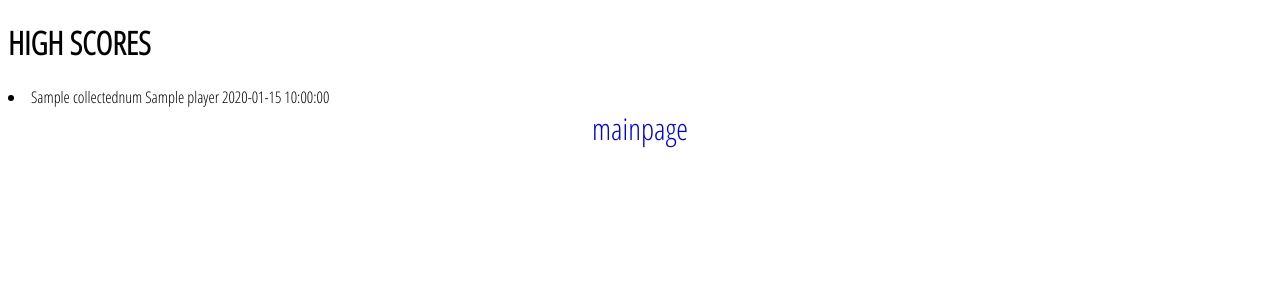
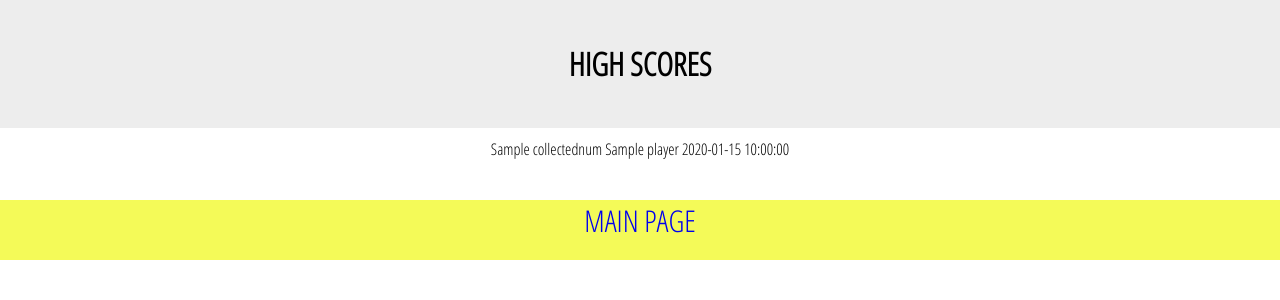
Before and after one commit to BonNgyn/wateriswet, a Python web app: template templates/highscore.html in a window 1280 px wide. Shown: the top 300 px of the page. Run offline with Jinja, Linux system fonts and the light colour scheme; the template is opened without the code that fills it: most values are stand-ins (such as "Sample title", 1, 10 or a date in 2020); some libraries are stand-ins or nearby versions.

Commit message:
WE DONE. YASSSS

```diff
--- a/stylesheets/footer.css
+++ b/stylesheets/footer.css
@@ -3,38 +3,65 @@ a:link {
 	text-decoration: none;
 }
 
-
 a:visited {
 	text-decoration: none;
 	color: black;
 }
+
 /*css for about us*/
 body{
 	font-family: 'Open Sans Condensed', sans-serif;
+	height: 100%
+	padding: 0;
+	margin: 0;
 }
 
-/*.group_1{
-  width: 200px;
-  -webkit-transform: rotate(90deg);
-}*/
+#mainpage_about {
+   text-align: center;
+    font-size: 30px;
+    margin-top: 50px;
+    margin-bottom: 50px;
+	font-family: 'Open Sans Condensed', sans-serif;
+}
+
+h1{
+	text-align: center;
+	font-family: 'Open Sans Condensed', sans-serif;
+	margin-top: 300px;
+}
+
+#high {
+	text-align: center;
+	font-family: 'Open Sans Condensed', sans-serif;
+	padding: 1%;
+	font-size: 2em;
+}
+
+li {
+	text-align: center;
+	list-style-type: none;
+	padding-top: 10px;
+	/*padding-bottom: 10px;*/
+}
 .group {
-  background-image: url("../images/group_2.jpg");
+	/*background-image: url("../images/group_2.jpg");*/
 	background-repeat: no-repeat;
 	height: 100vh;
 	background-size: cover;
-  word-wrap: break-word;
 	text-align: center;
-  }
-
-.teamname{
-    padding: 50px;
-    color: white;
-    font-size: 50px;
+	background-color: black;
 }
 
 .group_2{
 	height: 100%;
 
+/*background-color: black;*/
+/*background-image: url("../images/group_2.jpg");*/
+}
+.teamname{
+	margin-top: -400px;
+	color: white;
+	font-size: 70px;
 }
 
 .bios{
@@ -64,30 +91,71 @@ body{
 	font-size: 20px;
 }
 
+.thanks{
+	font-size: 40px;
+	text-align: center;
+}
 
+.thanksmessage{
+	font-size: 25px;
+	text-align: center;
+}
 
 /*instruct html css*/
 .instructions{
 	display: flex;
 	flex-direction: column;
 	align-items: flex-start;
+}
 
+ul {
+	list-style: none;
+	list-style-type: none;
+	font-size: 25px;
 	margin-left: 250px;
 	margin-right: 250px;
-  margin-top: 150px;
-  font-size: 25px;
+	margin-top: 10px;
 }
 
-  ul{
-    list-style: none;
+#goal {
+	font-weight: bold;
 }
 
 .mainpage{
 	align-self: center;
 }
 
-  .mainpage_2{
+#wrapper {
+	min-height:100%;
+	position: relative;
+}
+
+#header {
+	background:#ededed;
+	padding:3px;
+}
+
+#content {
+	padding-bottom:100px;
+	height: 100%;/* Height of the footer element */
+}
+
+#footer2 {
+	position:absolute;
+	bottom:0;
+	width:100%;
+	height:60px;   /* Height of the footer */
+	background:#6cf;
 	text-align: center;
 	font-size: 30px;
-    margin-bottom: 50px;
 }
+
+#footer {
+	position:absolute;
+	bottom:0;
+	width:100%;
+	height:60px;   /* Height of the footer */
+	background:#F4FA58;
+	text-align: center;
+	font-size: 30px;
+}
--- a/templates/end.html
+++ b/templates/end.html
@@ -22,7 +22,7 @@
           </div>
 
           <div id='name'>
-            <input type='text' name='player'/>
+            <input type='text' name='player' maxlength='20'/>
           </div>
           <input type='submit'></input>
         </form>
@@ -39,7 +39,7 @@
 
         <div class = "playAgainMessage">
           <a href = "../game">
-          play again
+          PLAY AGAIN
           </a>
         </div>
 
--- a/templates/highscore.html
+++ b/templates/highscore.html
@@ -10,14 +10,22 @@
 	</head>
 
 	<body>
-
-		<h1>HIGH SCORES</h1>
-		{%for player in players%}
-		<li>{{player.collectednum}} {{player.name}} {{player.date_created}}</li>
-		{% endfor %}
-
-		<div class = 'mainpage_2'>
-			<a href='/'>mainpage</a>
+	<div id="wrapper">
+		<div id="header">
+			<h2 id='high'>HIGH SCORES</h2>
 		</div>
+		<div id="content">
+			<div>
+			{%for player in players%}
+			<li>{{player.collectednum}} {{player.name}} {{player.date_created}}</li>
+			{% endfor %}
+			</div>
+		</div>
+		<div id="footer">
+			<div>
+				<a href='/'>MAIN PAGE</a>
+			</div>
+		</div>
+	</div>
 	</body>
 </html>
```
Also changed, not shown: resources/aboutus.html (+33 -9 lines), resources/instruct.html (+13 -7 lines), index.yaml (line endings or trailing spaces), 1 other file. Lines whose indentation alone changed are shown as unchanged.
